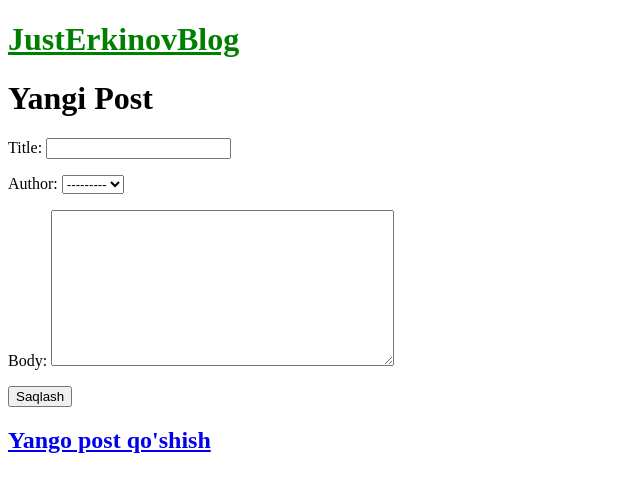
After one commit to justErkinov/WebBlog_1, a Django app: page /post/new/ in a window 1280 px wide. The commit adds this page. Shown: the top 492 px of the page, without its empty margins (0-640 px from the left). Run offline with Django 5.2, Linux system fonts and the light colour scheme; data comes from the database, SQL or seed files in the repository; both versions use the stored data as it was after the commit.

Commit message:
Create all files and add

```diff
--- a/blog/models.py
+++ b/blog/models.py
@@ -1,5 +1,5 @@
 from django.db import models
-
+from django.urls import reverse
 # Create your models here.
 
 class Post(models.Model):
@@ -13,3 +13,6 @@ class Post(models.Model):
 
     def __str__(self):
         return self.title
+
+    def get_absolute_url(self):
+        return reverse('post_detail', args=[str(self.pk)])
--- a/blog/urls.py
+++ b/blog/urls.py
@@ -2,6 +2,10 @@ from django.urls import path
 from . import views
 
 urlpatterns = [
+    path('post/<int:pk>/delete', views.BlogDeleteView.as_view(), name = 'post_delete'),
+
+    path('post/<int:pk>/edit', views.BlogUpdateView.as_view(), name = 'post_edit'),
+    path('post/new/', views.BlogCreateView.as_view(), name = 'post_new'),
     path('', views.BlogListView.as_view(), name='home'),
     path('post/<int:pk>/', views.BlogDetailView.as_view(), name='post_detail'),
 ]
--- a/blog/views.py
+++ b/blog/views.py
@@ -1,5 +1,7 @@
 from django.shortcuts import render
 from django.views.generic import ListView, DetailView
+from django.views.generic.edit import CreateView, UpdateView, DeleteView
+from django.urls import reverse_lazy
 from .models import Post
 # Create your views here.
 
@@ -11,3 +13,20 @@ class BlogListView(ListView):
 class BlogDetailView(DetailView):
     model = Post
     template_name = 'post_detail.html'
+
+class BlogCreateView(CreateView):
+    model = Post
+    template_name = 'post_new.html'
+    fields = ['title', 'author', 'body']
+
+
+class BlogUpdateView(UpdateView):
+    model = Post
+    template_name = 'post_edit.html'
+    fields = ['title' , 'body']
+
+
+class BlogDeleteView(DeleteView):
+    model = Post
+    template_name = 'post_delete.html'
+    success_url = reverse_lazy('home')
--- a/templates/base.html
+++ b/templates/base.html
@@ -19,6 +19,9 @@
     {% endblock %}
 </div>
 
+    <footer>
+        <h2> <a href="{% url 'post_new' %}">Yango post qo'shish</a> </h2>
+    </footer>
 
 </body>
 </html>
--- a/templates/post_detail.html
+++ b/templates/post_detail.html
@@ -6,5 +6,8 @@
     <h2>{{ post.title }}</h2>
     <h3>{{ post.author }}</h3>
     <p>{{ post.body }}</p>
+</div>
+<a href="{% url 'post_edit' post.pk %}">Postni tahrirlash</a>
+<a href="{% url 'post_delete' post.pk %}">Postni o'chirish</a>
 
 {% endblock content %}
--- /dev/null
+++ b/templates/post_new.html
@@ -0,0 +1,12 @@
+{% extends 'base.html' %}
+
+{% block content %}
+
+<h1>Yangi Post</h1>
+    <form action="" method="post">{% csrf_token %}
+        {{ form.as_p }}
+        <input type="submit" value="Saqlash">
+
+    </form>
+
+{% endblock content %}
```
Also changed, not shown: templates/post_delete.html (added, +14 -0 lines), templates/post_edit.html (added, +13 -0 lines), db.sqlite3.
